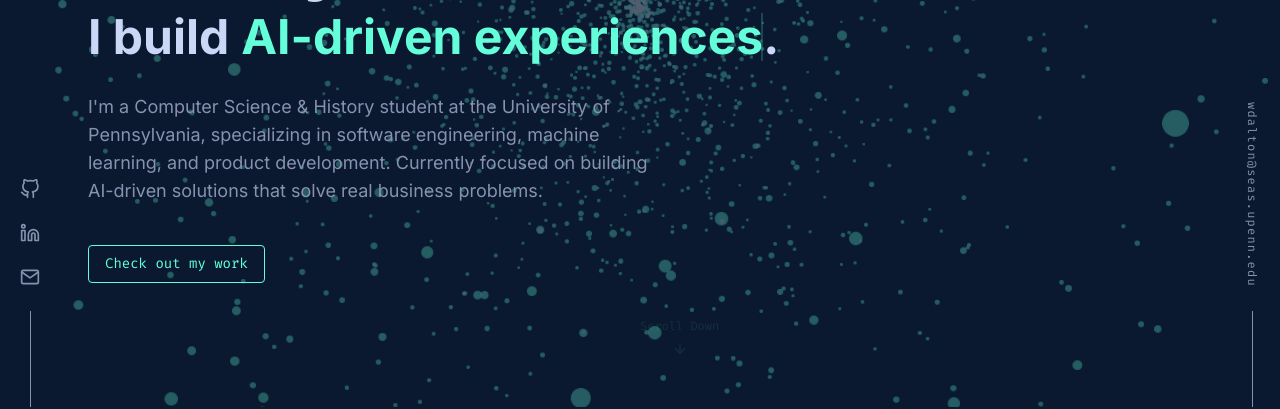
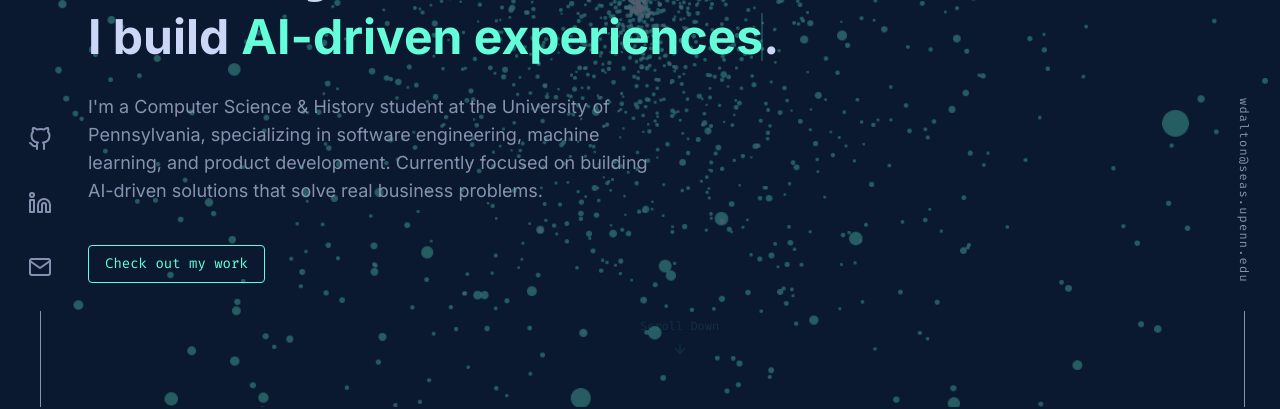
Before and after one commit to wesdalton/portfolio-site, a Next.js app: page / in a window 1280 px wide. Shown: the part 393-802 px from the top of the page. Built offline with nearby package versions, Linux system fonts and the light colour scheme; no server answers.

Commit message:
Update GitHub username to wesdalton and enhance social links interactivity

```diff
--- a/src/components/Contact.tsx
+++ b/src/components/Contact.tsx
@@ -95,7 +95,7 @@ export default function Contact() {
             <FiLinkedin size={24} />
           </a>
           <a
-            href="https://github.com/makeAticket"
+            href="https://github.com/wesdalton"
             target="_blank"
             rel="noopener noreferrer"
             className="hover:text-secondary transition-colors"
--- a/src/components/Projects.tsx
+++ b/src/components/Projects.tsx
@@ -48,7 +48,7 @@ export default function Projects() {
       description: 'Designed and developed this responsive portfolio website showcasing my projects and experience. Features include Spotify integration, 3D animations, and a clean, modern design.',
       technologies: ['Next.js', 'TypeScript', 'Tailwind CSS', 'Spotify API'],
       link: 'https://wesleydalton.com',
-      github: 'https://github.com/makeAticket/portfolio-site'
+      github: 'https://github.com/wesdalton/portfolio-site'
     },
     {
       title: 'Documentary Film Project',
--- a/src/components/SocialLinks.tsx
+++ b/src/components/SocialLinks.tsx
@@ -3,7 +3,7 @@ import { FiGithub, FiLinkedin, FiMail } from 'react-icons/fi';
 
 export default function SocialLinks() {
   const socialLinks = [
-    { icon: <FiGithub />, url: 'https://github.com/makeAticket', label: 'GitHub' },
+    { icon: <FiGithub />, url: 'https://github.com/wesdalton', label: 'GitHub' },
     { icon: <FiLinkedin />, url: 'https://linkedin.com/in/wesley-dalton/', label: 'LinkedIn' },
     { icon: <FiMail />, url: 'mailto:wdalton@seas.upenn.edu', label: 'Email' },
   ];
@@ -12,21 +12,22 @@ export default function SocialLinks() {
     <>
       {/* Left Side - Social Icons */}
       <motion.div
-        className="fixed bottom-0 left-5 hidden md:block"
+        className="fixed bottom-0 left-5 hidden sm:block z-50"
         initial={{ opacity: 0, y: 20 }}
         animate={{ opacity: 1, y: 0 }}
         transition={{ duration: 0.5, delay: 1 }}
       >
         <ul className="flex flex-col items-center space-y-6">
           {socialLinks.map((link, i) => (
-            <li key={i} className="text-textSecondary hover:text-secondary transform hover:-translate-y-1 transition-all">
+            <li key={i} className="text-textSecondary group transition-all">
               <a
                 href={link.url}
                 target={link.url.startsWith('mailto') ? undefined : '_blank'}
                 rel="noopener noreferrer"
                 aria-label={link.label}
+                className="flex items-center justify-center w-10 h-10 rounded-full hover:bg-tertiary/50 transition-all duration-300 group-hover:text-secondary transform group-hover:-translate-y-1"
               >
-                <span className="text-xl">{link.icon}</span>
+                <span className="text-2xl">{link.icon}</span>
               </a>
             </li>
           ))}
@@ -36,7 +37,7 @@ export default function SocialLinks() {
 
       {/* Right Side - Email */}
       <motion.div
-        className="fixed bottom-0 right-5 hidden md:block"
+        className="fixed bottom-0 right-5 hidden sm:block z-50"
         initial={{ opacity: 0, y: 20 }}
         animate={{ opacity: 1, y: 0 }}
         transition={{ duration: 0.5, delay: 1 }}
@@ -44,7 +45,7 @@ export default function SocialLinks() {
         <div className="flex flex-col items-center">
           <a
             href="mailto:wdalton@seas.upenn.edu"
-            className="text-textSecondary hover:text-secondary font-mono text-xs tracking-widest my-6 vertical-rl"
+            className="text-textSecondary font-mono text-xs tracking-widest my-6 vertical-rl cursor-pointer transition-all duration-300 hover:text-secondary hover:-translate-y-1 px-2 py-1 hover:bg-tertiary/30 rounded"
           >
             wdalton@seas.upenn.edu
           </a>
```
